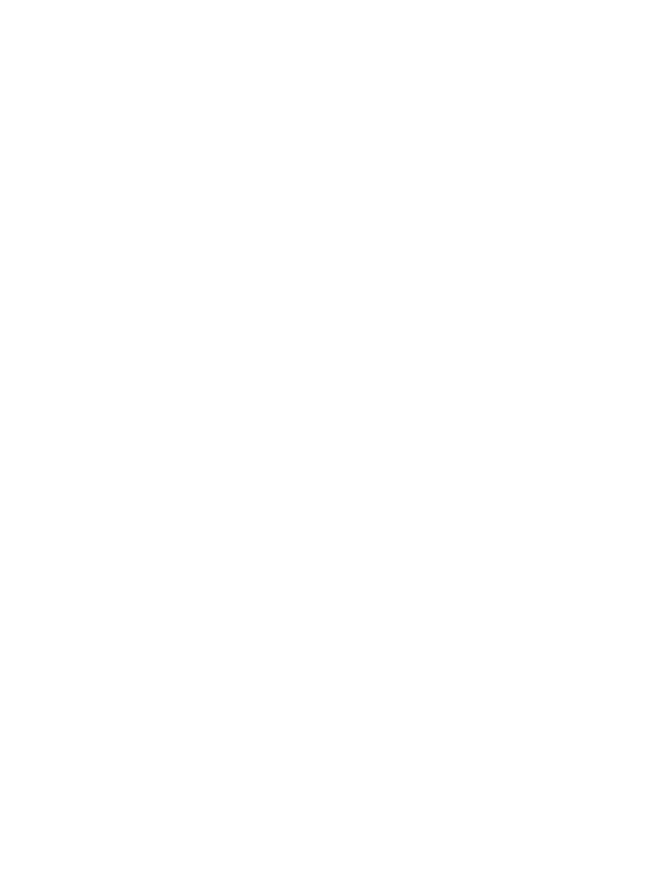
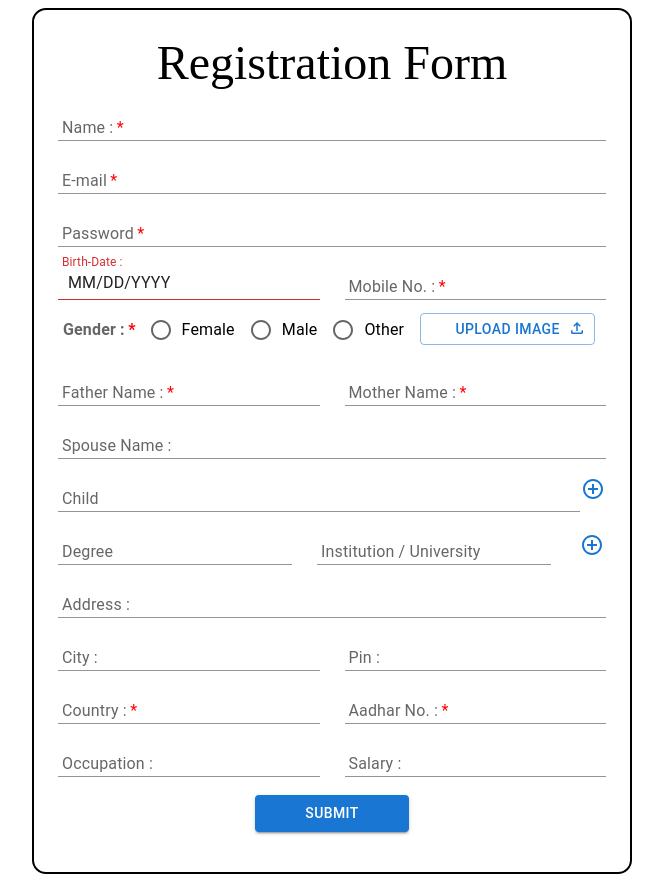
Before and after one commit to hetveeK036/Form_using_MUI, a React (Create React App) app: page /form in a window 1280 px wide. Before the commit this address had no page. Shown: the whole page, without its empty margins (308-971 px from the left). Before the commit the page ends 800 px from the top, so only its background shows below. Built offline with nearby package versions, Linux system fonts and the light colour scheme.

Commit message:
add home page and routing,add new field in education university adjust eduction and child and store additional fields in localstorage. adujest education field CSS

```diff
--- /dev/null
+++ b/src/component/Home.jsx
@@ -0,0 +1,29 @@
+import { Box, Button, Container, Typography } from '@mui/material'
+import React from 'react'
+import { useNavigate } from 'react-router-dom'
+
+const Home = () => {
+    const navigate = useNavigate();
+
+    const handleLogIn = () => {
+        navigate('/login');
+    }
+    const handleRegister = () => {
+        navigate('/form');
+    }
+  return (
+    <Container maxWidth= 'sm'>
+        <Box sx={{textAlign: 'center',}}>
+            <Typography variant='h3' component='h2'>Home Page</Typography>
+            <Typography variant='h5' component='h4'>Welcome to HomPage</Typography>
+            <Box sx={{margin: '3px'}}>
+                <Button variant='contained' color='primary' sx={{margin: '5px'}} onClick={handleLogIn}>Login</Button>
+                <Button variant='contained' color='primary' sx={{margin: '5px'}} onClick={handleRegister} >Register</Button>
+            </Box>
+
+        </Box>
+    </Container>
+  )
+}
+
+export default Home
--- a/src/component/Login.jsx
+++ b/src/component/Login.jsx
@@ -70,9 +70,9 @@ const LoginForm = () => {
 
             <AccountCircleOutlinedIcon  sx={{
                  position: 'absolute',
-                 right: '345px',
-                 top: '16%',
                  color: 'dimgray',
+                 right: '36%',
+
             }}/>
             <div className={ classes.userIcon}>
             </div>
--- a/src/component/form.jsx
+++ b/src/component/form.jsx
@@ -1,4 +1,4 @@
-import React, { useState } from "react";
+import React, {  useState } from "react";
 import { useNavigate } from "react-router-dom";
 import useStyles from "./style.js";
 import {
@@ -31,6 +31,8 @@ import RemoveCircleOutlineIcon from "@mui/icons-material/RemoveCircleOutline";
 const Form = () => {
   const classes = useStyles();
   const navigate = useNavigate();
+  const [educationList, setEducationList] = useState([{ degree: "", institution: "" }]);
+  const [childList, setChildList] = useState([{ value: "" }]);
 
  // state to manage form data
   const [formData, setFormData] = useState({
@@ -43,10 +45,8 @@ const Form = () => {
     gender: "",
     fatherName: "",
     motherName: "",
-    education: "",
-    additionalEducation: "",
-    children: "",
-    additionalChildren: "",
+    education:  [{ degree: "", institution: "" }],
+    children: [{value: " "}],
     address: "",
     city: "",
     pin: "",
@@ -58,8 +58,6 @@ const Form = () => {
     imageUrl: "",
   });
 
-  const [educationList, setEducationList] = useState([{ value: "" }]);
-  const [childList, setChildList] = useState([{ value: "" }]);
 
  // Handle input change for all fields expect education and children(dynamic fields).
  const handleInputChange = (e) => {
@@ -85,8 +83,6 @@ const handleDateChange = (date) => {
     });
   }
 };
-  // Set birth-date on value change.
-  const [value, setValue] = useState(dayjs()); // Initialize with current date
 
   //Handle image file upload and Preview URL
 const handleImageChange = (e) => {
@@ -105,23 +101,29 @@ const truncateUrl = (url, length) => {
     return `${start}...${end}`;
 };
 const maxLength = 20; // maximum length of URL
+
 //Handle education Change
-const handleEducationChange = (index, event) => {
-  const values = [...educationList];
-  values[index].value = event.target.value;
-  setEducationList(values);
+const handleEducationChange = (index, field, event) => {
+  const newEducationList = [...educationList];
+  newEducationList[index][field] = event.target.value; // Update degree or institution field
+  setEducationList(newEducationList);
 };
 // Add a new education entry
 const handleAddField = () => {
-  setEducationList([...educationList, { value: " " }]);
-  console.log("added education name :", educationList.values)
+  // setEducationList([...educationList, { degree: "", institution: "" }]);
+  const newEducationList = [...educationList, { degree: "", institution: "" }];
+  setEducationList(newEducationList);
+  console.log("Updated Education List:", newEducationList);
 };
+
 // Remove education entry
 const handleRemoveField = (index) => {
-  const values = [...educationList];
-  values.splice(index, 1);
-  setEducationList(values);
+  const newEducationList = [...educationList];
+  newEducationList.splice(index, 1);
+  setEducationList(newEducationList);
+  console.log("Updated Education List after Removal :",newEducationList)
 };
+
 //Handle Children change  of each entry
 const handleChildChange = (index, event) => {
   const values = [...childList];
@@ -130,28 +132,43 @@ const handleChildChange = (index, event) => {
 };
 // Add child entry
 const handleAddChild = () => {
-  setChildList([...childList, { value: " " }]);
+  // setChildList([...childList, { value: " " }]);
+  const newChildList = [...childList, {value: " "}];
+  setChildList(newChildList);
+  console.log("Updated Children List:", newChildList);
 };
 // remove child entry
 const handleRemoveChild = (index) => {
-  const values = [...childList];
-  values.splice(index, 1);
-  setChildList(values);
+  const newChildList = [...childList];
+  newChildList.splice(index, 1);
+  setChildList(newChildList);
+  console.log("Updated Education List after Removal :", newChildList);
 };
 // Handle form submission store data in local storage
 const handleSubmit = (e) => {
   e.preventDefault();
+  // const updatedFormData = {
+  //   ...formData,
+  //   education: educationList.map((item) => item.value),
+  //   children: childList.map((item) => item.value),
+  // };
   const updatedFormData = {
     ...formData,
-    education: educationList.map((item) => item.value),
-    children: childList.map((item) => item.value),
+    education: educationList, // No need to map, just use the array as is
+    children: childList, // No need to map, just use the array as is
   };
-  localStorage.setItem("user : ", JSON.stringify(updatedFormData));
-  console.log("formData  = ", formData.v)
+   // Store updated form data in localStorage
+  localStorage.setItem("user Data : ", JSON.stringify(updatedFormData));
+  console.log("formData  = ", formData)
   setFormData(" ")
+
   // navigate to the login page on submit of form
-  navigate("/login");
+  navigate("/home");
 };
+
+
+
+
 
   return (
     <Container className={classes.container} maxWidth="sm">
@@ -336,40 +353,8 @@ const handleSubmit = (e) => {
               required
             />
           </div>
-          {/* education */}
-          {educationList.map((education, index) => (
-            <Box key={index} sx={{ display: "flex", alignItems: "center" }}>
-              <TextField
-                label="Education"
-                value={education.value}
-                onChange={(event) => handleEducationChange(index, event) }
-                fullWidth
-                margin="normal"
-                variant="standard"
-                sx={{ position: "relative" }}
-              />
 
-              <IconButton
-                onClick={handleAddField}
-                name="additionalEducation"
-                aria-label="add"
-                color="primary"
-                sx={{ paddingInline: "1px" }}
-              >
-                <AddCircleOutlineIcon />
-              </IconButton>
-              {educationList.length > 1 && (
-                <IconButton
-                  onClick={() => handleRemoveField(index)}
-                  aria-label="remove"
-                  color="error"
-                  sx={{ paddingInline: "1px" }}
-                >
-                  <RemoveCircleOutlineIcon />
-                </IconButton>
-              )}
-            </Box>
-          ))}
+
 
           <TextField
             className="sName"
@@ -382,7 +367,7 @@ const handleSubmit = (e) => {
             fullWidth
           />
           {/* children */}
-          {childList.map((child, index) => (
+          {childList.map((children, index) => (
             <Box
               key={index}
               sx={{
@@ -396,10 +381,9 @@ const handleSubmit = (e) => {
                 placeholder="Enter your Child's Name."
                 // name={childName_${index}}
                 fullWidth
-                value={child.value}
+                value={children.value}
                 onChange={(e) => handleChildChange(index, e)}
               />
-
               <IconButton
                 onClick={() => handleAddChild()}
                 name="additionalChildren"
@@ -421,6 +405,74 @@ const handleSubmit = (e) => {
               )}
             </Box>
           ))}
+        {/* education */}
+          {/* {educationList.map((education, index) => (
+            <Box key={index} sx={{ display: "flex", alignItems: "center" }}>
+              <TextField
+                label="Education"
+                value={education.value}
+                onChange={(event) => handleEducationChange(index, event) }
+                fullWidth
+                margin="normal"
+                variant="standard"
+                sx={{ position: "relative" }}
+              />
+              <IconButton
+                onClick={handleAddField}
+                name="additionalEducation"
+                aria-label="add"
+                color="primary"
+                sx={{ paddingInline: "1px" }}
+              >
+                <AddCircleOutlineIcon />
+              </IconButton>
+              {educationList.length > 1 && (
+                <IconButton
+                  onClick={() => handleRemoveField(index)}
+                  aria-label="remove"
+                  color="error"
+                  sx={{ paddingInline: "1px" }}
+                >
+                  <RemoveCircleOutlineIcon />
+                </IconButton>
+              )}
+            </Box>
+          ))} */}
+          {/* Education Fields with Degree and Institution */}
+          {educationList.map((education, index) => (
+            <Box key={index} sx={{ display: "flex", flexDirection: "row", position: 'relative' }}>
+              <Box sx={{display: 'flex', gap: '25px', width: '90%'}}>
+                <TextField
+                label="Degree"
+                value={education.degree}
+                onChange={(event) => handleEducationChange(index, "degree", event)}
+                fullWidth
+                margin="normal"
+                variant="standard"
+              />
+              <TextField
+                label="Institution / University"
+                value={education.institution}
+                onChange={(event) => handleEducationChange(index, "institution", event)}
+                fullWidth
+                margin="normal"
+                variant="standard"
+              />
+              </Box>
+
+              <Box sx={{ position:'absolute', bottom: '10px', right: '1px'}}>
+                <IconButton onClick={handleAddField} color="primary">
+                  <AddCircleOutlineIcon />
+                </IconButton>
+                {educationList.length > 1 && (
+                  <IconButton onClick={() => handleRemoveField(index)} color="error">
+                    <RemoveCircleOutlineIcon />
+                  </IconButton>
+                )}
+              </Box>
+            </Box>
+          ))}
+
 
           <TextField
             className={classes.address}
--- a/src/component/style.js
+++ b/src/component/style.js
@@ -59,7 +59,11 @@ const useStyles = makeStyles((theme) => ({
     },
     '& input:-internal-autofill-selected ':{
       backgroundColor: 'transparent ' ,
+    },
+    '& .css-1kuq5xv-MuiButtonBase-root-MuiIconButton-root, .css-1jo1f9u-MuiButtonBase-root-MuiIconButton-root': {
+      padding:'1px',
     }
+
   },
     //Targeting Birth-date and mobile number
     bday_mobile: {
--- a/src/main.jsx
+++ b/src/main.jsx
@@ -3,13 +3,16 @@ import { BrowserRouter as Router, Routes, Route } from 'react-router-dom';
 import Form from './component/form';
 import Login from './component/Login'
 import ProfilePage from './component/Profile';
+import Home from './component/Home';
 
 const Main = () => {
   return (
     <Router>
     <Routes>
-      <Route path="/" element={<Form />} />
+      <Route path="/" element={<Home />} />
+      <Route path='/form' element={<Form/>}/>
       <Route path="/login" element={< Login/>} />
+      <Route path='/home' element={<Home/>}/>
       <Route path="/profile" element={<ProfilePage />} />
     </Routes>
   </Router>
```
